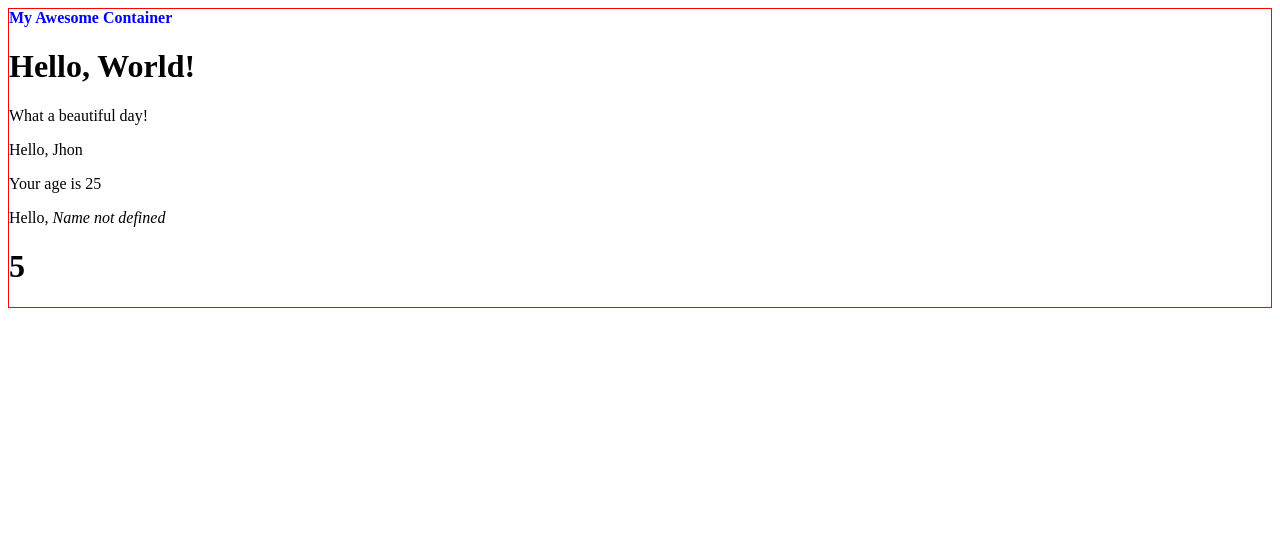
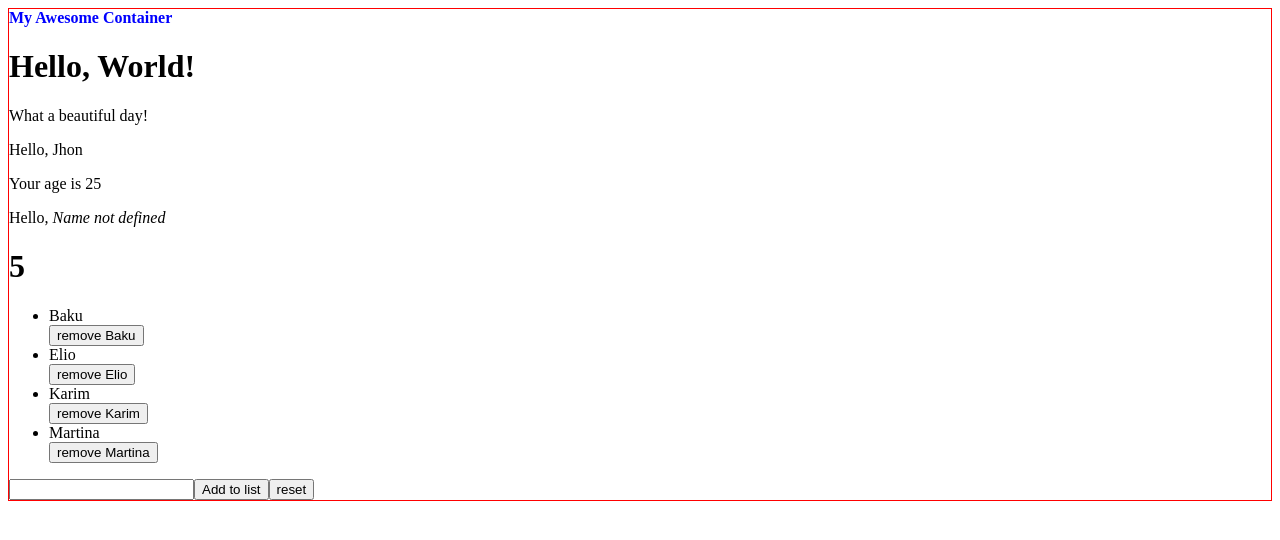
Before and after one commit to jbiasella/react-exercises, a React (Create React App) app in the folder my-app/: page / in a window 1280 px wide. Shown: the top 540 px of the page. Built offline with nearby package versions, Linux system fonts and the light colour scheme.

Commit message:
Add render.props

```diff
--- a/my-app/src/App.js
+++ b/my-app/src/App.js
@@ -4,6 +4,7 @@
 import Welcome from "./Welcome";
 import WelcomeDefault from "./WelcomeDefault";
 import { Container } from "./Container";
+import TodoList from "./TodoList";
 
 
 export default class App extends React.Component{
@@ -14,7 +15,14 @@
                 <Welcome name="Jhon" age="25"/>
                 <WelcomeDefault />
                 <Counter value={0} incrementInterval={1} incrementAmount={1000}/>
-
+                <TodoList render={(array) => array.map((item, index) => <div><li key={index}>{item}</li><button onClick={(event) => {
+                    event.preventDefault()
+                    array.splice(index, 1)
+                    this.setState({
+                        items: array,
+                        name: ""
+                    })
+                }}>remove {item}</button></div>)} />
             </Container>
         )
     }
--- /dev/null
+++ b/my-app/src/TodoList.js
@@ -0,0 +1,63 @@
+import React from "react";
+
+export default class TodoList extends React.Component {
+
+  state = {
+    items: ['Baku', 'Elio', 'Karim', 'Martina'],
+    name: ""
+  }
+
+  handleControlledNameChange = (event) => {
+    this.setState({
+      name: event.target.value
+    })
+    return console.log(this.state)
+  }
+
+  addElementToList = (event) => {
+    event.preventDefault()
+
+    this.setState({
+      items: [...this.state.items, this.state.name],
+      name: ''
+    })
+  }
+
+  resetList = (event) => {
+    event.preventDefault()
+    this.setState({
+      items: [],
+      name: ""
+    })
+  }
+
+  removeListElement = (event) =>{
+    event.preventDefault()
+    let indexOfItemToRemove = this.state.items.indexOf(this.state.name)
+
+    this.state.items.includes(this.state.name) ?
+    this.state.items.splice(indexOfItemToRemove,1)
+    : console.log('the input is not valid!')
+    this.setState({
+        items: this.state.items,
+        name: ""
+    })
+
+}
+
+  render() {
+    return (
+      <div>
+      <ul>
+        {this.props.render(this.state.items)}
+      </ul>
+        <form onSubmit={this.addElementToList}>
+          <input type="text" name="newItem" value={this.state.name} onChange={this.handleControlledNameChange} />
+          <button type="submit" name="addToList">Add to list</button>
+          <button name="reset" onClick={this.resetList}>reset</button>
+
+        </form>
+      </div>
+    )
+  }
+}
```
